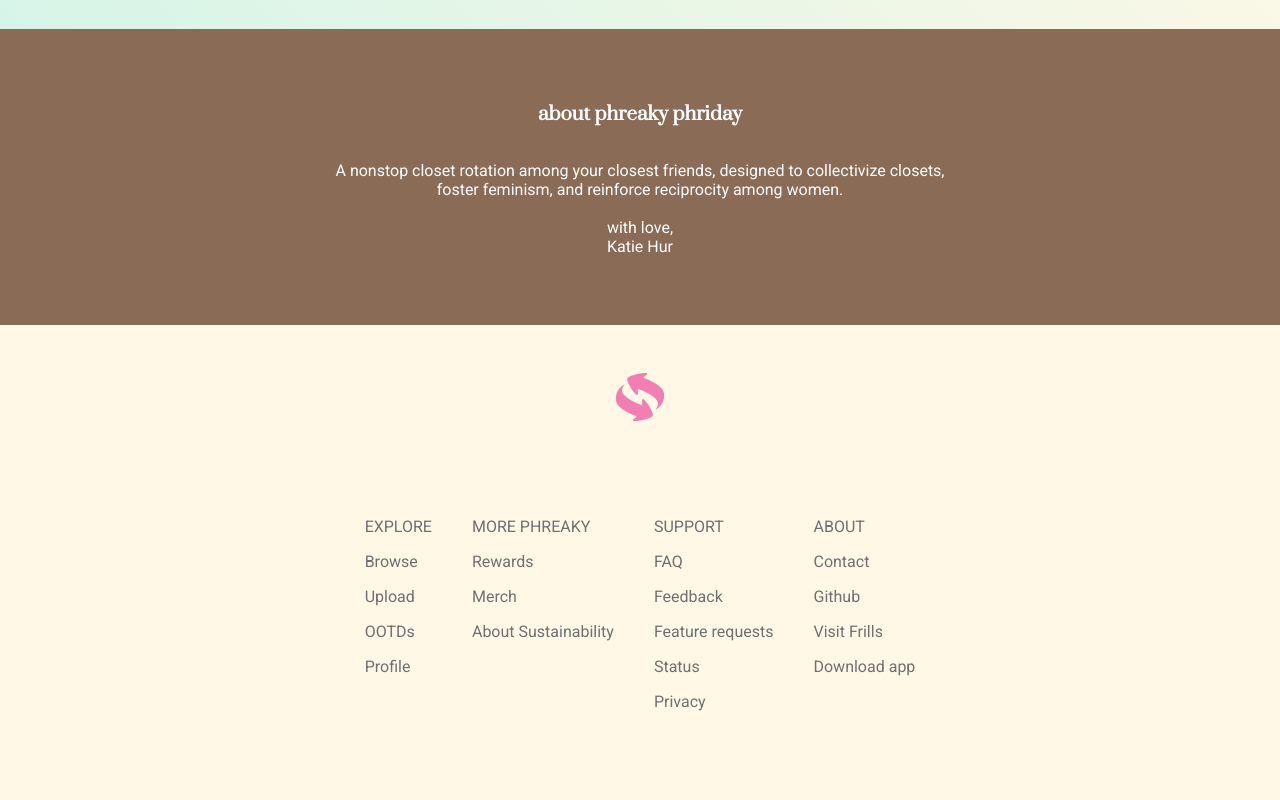
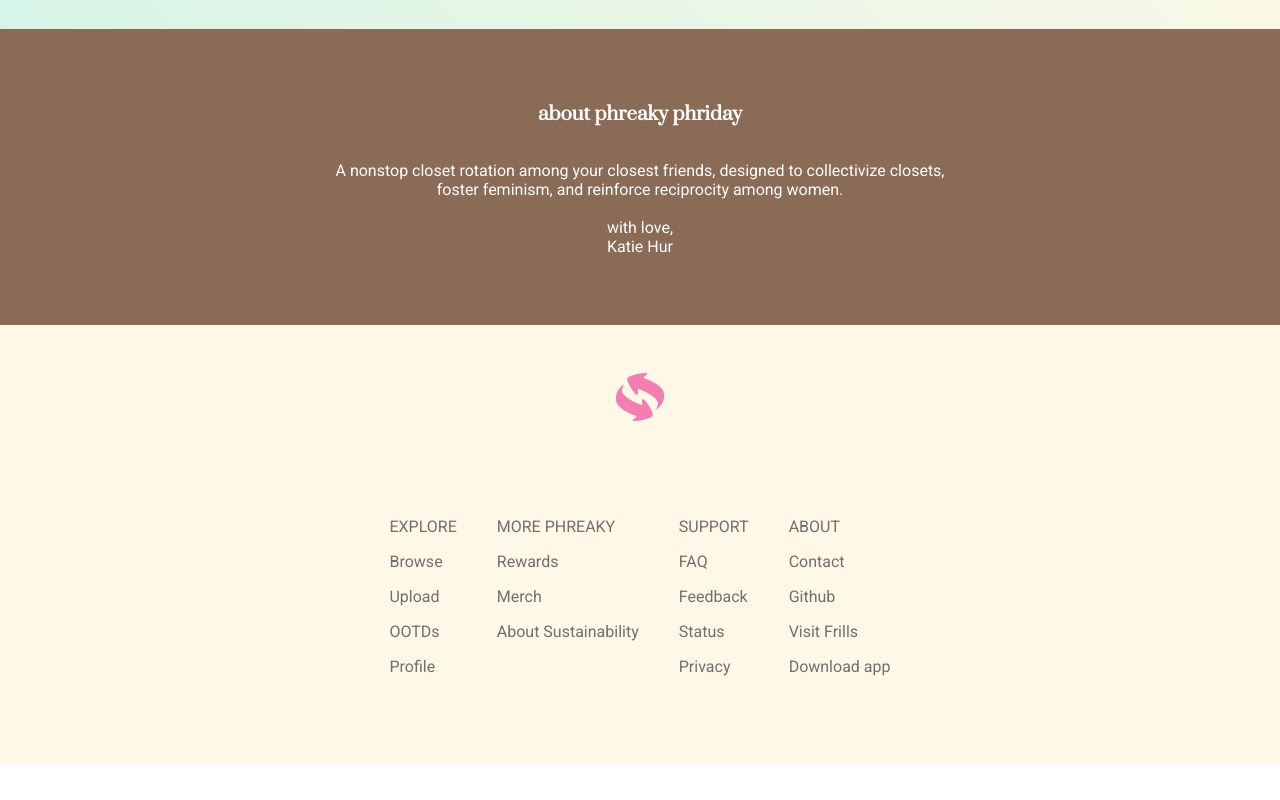
Before and after one commit to katiehur5/phreaky-phriday, a React (Create React App) app in the folder frontend/: page /home in a window 1280 px wide. Shown: the part 2584-3384 px from the top of the page. After the commit the page ends 3349 px from the top, so only its background shows below. Built offline with nearby package versions, Linux system fonts and the light colour scheme; no server answers; sample sign-in values are in the browser's storage.

Commit message:
Feedback form (Canny)

```diff
--- a/frontend/src/components/Footer.js
+++ b/frontend/src/components/Footer.js
@@ -26,8 +26,7 @@ const Footer = () => {
                 <div className="link-group">
                     <p>SUPPORT</p>
                     <p>FAQ</p>
-                    <p>Feedback</p>
-                    <p>Feature requests</p>
+                    <p><a href="https://phreaky-phriday.canny.io">Feedback</a></p>
                     <p>Status</p>
                     <p>Privacy</p>
                 </div>
```
